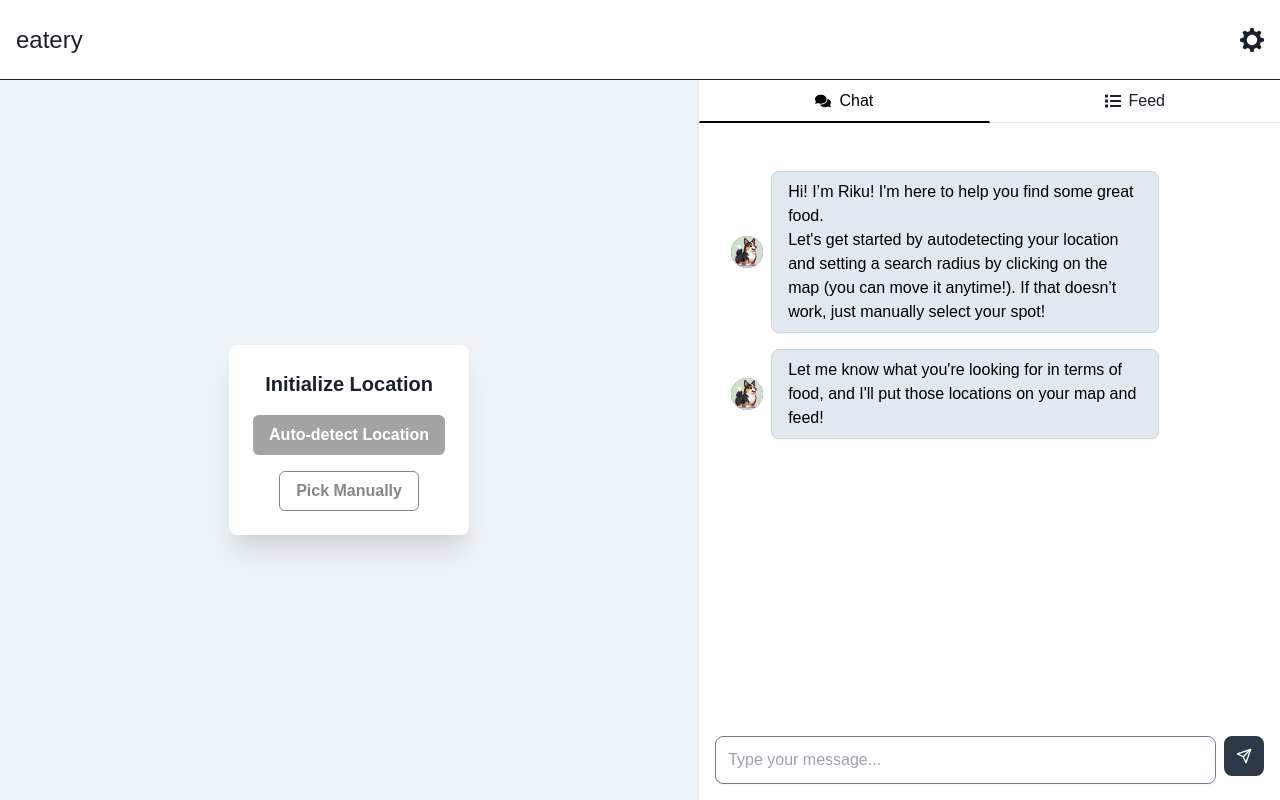
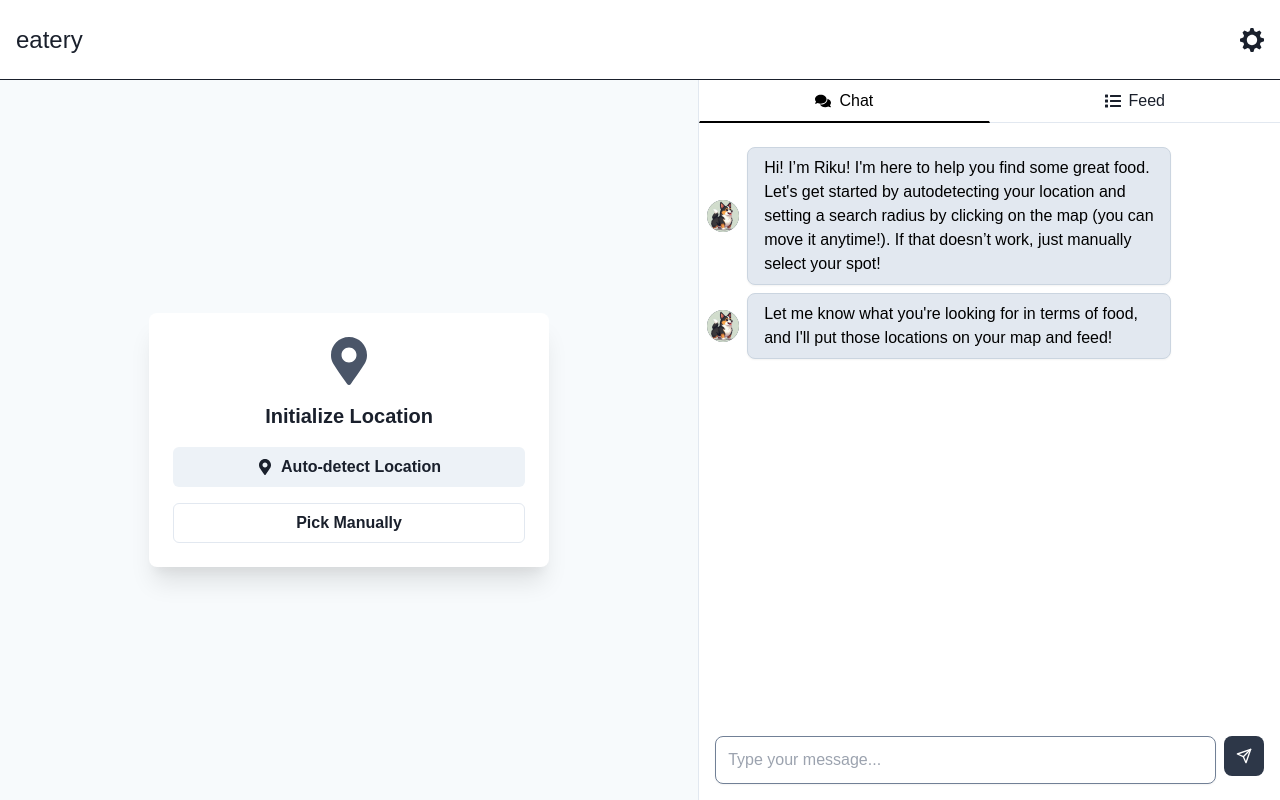
Before and after one commit to anngo-1/eatery, a Next.js app in the folder eatery-client/: page / in a window 1280 px wide. Built offline with nearby package versions, Linux system fonts and the light colour scheme; a web font is replaced by a local one.

Commit message:
fix all type errors, HUGE REFACTOR

```diff
--- a/eatery-client/components/Chatbot.tsx
+++ b/eatery-client/components/Chatbot.tsx
@@ -96,19 +96,19 @@ const Chatbot: React.FC = () => {
         bg="transparent"
         w="100%"
         h="100%"
-        p={4}
+        p={0}
         display="flex"
         flexDirection="column"
         justifyContent="flex-end"
       >
         {/* Chat Messages */}
         <VStack
-          spacing={4}
+          spacing={2}
           align="stretch"
           overflowY="auto"
           flexGrow={1}
-          p={4}
-          mb={4}
+          p={2}
+          mb={0}
         >
           {messages.map((message) => (
             <ScaleFade key={message.id} initialScale={0.9} in>
@@ -144,7 +144,7 @@ const Chatbot: React.FC = () => {
         </VStack>
 
         {/* Input Box */}
-        <Flex as="form" onSubmit={(e) => e.preventDefault()} w="100%">
+        <Flex pb={4} pl={4} pr={4}  as="form" onSubmit={(e) => e.preventDefault()} w="100%">
           <Textarea
             placeholder="Type your message..."
             value={inputValue}
--- a/eatery-client/components/Map.tsx
+++ b/eatery-client/components/Map.tsx
@@ -1,10 +1,11 @@
 // components/Map.tsx
 'use client';
 import React, { useEffect, useState } from 'react';
-import dynamic from 'next/dynamic';
 import { Box, Button, Spinner, Text, VStack, Flex, Input, Stack, FormControl, FormLabel } from '@chakra-ui/react';
 import { MapContainer, TileLayer, Circle, useMap } from 'react-leaflet';
 import L from 'leaflet';
+import { Icon } from '@chakra-ui/react';
+import { FaMapMarkerAlt } from 'react-icons/fa';
 
 import 'leaflet/dist/leaflet.css';
 
@@ -12,7 +13,7 @@ interface MapProps {
   position: { lat: number; lng: number } | null;
   setPosition: (position: { lat: number; lng: number }) => void;
   radius: number;
-  handleRadiusChange: (radius: number) => void; // Accept a number directly
+  handleRadiusChange: (event: React.ChangeEvent<HTMLInputElement>) => void;
   handleInitializeMap: () => void;
   handleManualMode: () => void;
   showMap: boolean;
@@ -26,11 +27,9 @@ function MapEvents({ setPosition }: { setPosition: (latlng: L.LatLng) => void })
 
   useEffect(() => {
     if (!map) return;
-
     const handleClick = (e: L.LeafletMouseEvent) => {
       setPosition(e.latlng);
     };
-
     map.on('click', handleClick);
 
     return () => {
@@ -42,12 +41,17 @@ function MapEvents({ setPosition }: { setPosition: (latlng: L.LatLng) => void })
 }
 
 const Map: React.FC<MapProps> = ({
-  position, setPosition, radius, handleRadiusChange,
-  handleInitializeMap, handleManualMode, showMap,
-  fetchingLocation
+  position,
+  setPosition,
+  radius,
+  handleRadiusChange,
+  handleInitializeMap,
+  handleManualMode,
+  showMap,
+  fetchingLocation,
 }) => {
   const [loading, setLoading] = useState(true);
-  const [zoomLevel, setZoomLevel] = useState(13); // Default zoom level
+  const [zoomLevel, setZoomLevel] = useState(13);
   const [radiusInput, setRadiusInput] = useState(radius === 0 ? '' : radius.toString());
 
   const center: L.LatLngExpression = position ? [position.lat, position.lng] : [51.505, -0.09];
@@ -58,32 +62,56 @@ const Map: React.FC<MapProps> = ({
     }
   }, [zoomLevel]);
 
+
 const onRadiusChange = (event: React.ChangeEvent<HTMLInputElement>) => {
   const value = event.target.value;
   setRadiusInput(value);
 
-    // Update radius, ensuring it's a number or default to 0 if empty
   const newRadius = value === '' ? 0 : Math.max(0, parseFloat(value));
-    handleRadiusChange(newRadius); // Pass the number directly
+
+  const syntheticEvent = {
+    target: {
+      value: newRadius.toString(), // Ensure this is a string
+    },
+  } as React.ChangeEvent<HTMLInputElement>;
+
+  handleRadiusChange(syntheticEvent);
 };
-
   useEffect(() => {
     setRadiusInput(radius === 0 ? '' : radius.toString());
-  }, [radius]);
-
-  if (!showMap) {
+  }, [radius]);  if (!showMap) {
     return (
-      <Flex justifyContent="center" alignItems="center" height="100%" bg="gray.100">
-        <Box p={6} bg="white" borderRadius="lg" shadow="xl" textAlign="center">
+      <Flex justifyContent="center" alignItems="center" height="100%" bg="gray.50">
+      <Box p={6} bg="white" borderRadius="lg" shadow="xl" width="90%" maxWidth="400px" textAlign="center">
+        <Icon as={FaMapMarkerAlt} w={12} h={12} color="gray.600" mb={4} />
         <Text fontSize="xl" fontWeight="bold" mb={4}>Initialize Location</Text>
         <VStack spacing={4}>
-            <Button colorScheme="blackAlpha" onClick={handleInitializeMap}>Auto-detect Location</Button>
-            <Button variant="outline" colorScheme="blackAlpha" onClick={() => { handleManualMode(); setZoomLevel(5); }}>Pick Manually</Button>
+          <Button
+            colorScheme="gray"
+            onClick={handleInitializeMap}
+            width="100%"
+            leftIcon={<Icon as={FaMapMarkerAlt} />}
+            borderRadius="md"
+          >
+            Auto-detect Location
+          </Button>
+          <Button
+            colorScheme="gray"
+            variant="outline"
+            onClick={() => { handleManualMode(); setZoomLevel(5); }}
+            width="100%"
+            borderRadius="md"
+          >
+            Pick Manually
+          </Button>
         </VStack>
-          {fetchingLocation && <Spinner mt={4} color="black" />}
+        {fetchingLocation && (
+          <Box mt={4} display="flex" justifyContent="center" alignItems="center">
+            <Spinner size="md" />
           </Box>
-      </Flex>
-    );
+        )}
+      </Box>
+    </Flex>    );
   }
 
   return (
@@ -97,7 +125,6 @@ const Map: React.FC<MapProps> = ({
         center={center}
         zoom={zoomLevel}
         style={{ height: '100%', width: '100%' }}
-        whenCreated={mapInstance => setZoomLevel(mapInstance.getZoom())}
       >
         <TileLayer
           url="https://{s}.tile.openstreetmap.org/{z}/{x}/{y}.png"
@@ -127,11 +154,11 @@ const Map: React.FC<MapProps> = ({
           <FormControl>
             <FormLabel fontSize="sm">Search Radius (miles)</FormLabel>
             <Input
-              type="text" // Allow empty input
+              type="text"
               value={radiusInput}
               onChange={onRadiusChange}
               size="sm"
-              pattern="[0-9]*\.?[0-9]*" // Restrict input to numbers and period
+              pattern="[0-9]*\.?[0-9]*"
             />
           </FormControl>
         </Stack>
--- a/eatery-client/components/MapContent.tsx
+++ /dev/null
@@ -1,119 +0,0 @@
-// components/MapContent.tsx
-'use client'
-import React, { useEffect, useState } from 'react';
-import { MapContainer, TileLayer, Circle, Marker, useMap } from 'react-leaflet';
-import L from 'leaflet';
-import { Box, Input, Stack, FormControl, FormLabel, Text, Spinner } from '@chakra-ui/react';
-
-import 'leaflet/dist/leaflet.css';
-
-interface MapContentProps {
-  position: { lat: number; lng: number } | null;
-  setPosition: (position: { lat: number; lng: number }) => void;
-  radius: number;
-  handleRadiusChange: (event: React.ChangeEvent<HTMLInputElement>) => void;
-}
-
-const milesToMeters = (miles: number) => miles * 1609.34;
-
-function MapEvents({ setPosition }: { setPosition: (latlng: L.LatLng) => void }) {
-  const map = useMap();
-
-  useEffect(() => {
-    if (!map) return;
-
-    const handleClick = (e: L.LeafletMouseEvent) => {
-      setPosition(e.latlng);
-    };
-
-    map.on('click', handleClick);
-
-    return () => {
-      map.off('click', handleClick);
-    };
-  }, [map, setPosition]);
-
-  return null;
-}
-
-const MapContent: React.FC<MapContentProps> = ({
-  position, setPosition, radius, handleRadiusChange
-}) => {
-  const [map, setMap] = useState<L.Map | null>(null);
-  const [loading, setLoading] = useState(true);
-  const center: L.LatLngExpression = position ? [position.lat, position.lng] : [51.505, -0.09];
-
-  useEffect(() => {
-    if (map) {
-      setLoading(false);
-    }
-  }, [map]);
-
-  return (
-    <Box position="relative" h="100%" w="100%">
-      {loading && (
-        <Box position="absolute" top="50%" left="50%" transform="translate(-50%, -50%)">
-          <Spinner size="xl" />
-        </Box>
-      )}
-      <MapContainer
-        center={center}
-        zoom={13}
-        style={{ height: '100%', width: '100%' }}
-
-      >
-        <TileLayer
-          url="https://{s}.tile.openstreetmap.org/{z}/{x}/{y}.png"
-          attribution='&copy; <a href="https://www.openstreetmap.org/copyright">OpenStreetMap</a> contributors'
-        />
-        <MapEvents setPosition={setPosition} />
-        {position && (
-          <>
-            <Marker position={[position.lat, position.lng]} />
-            <Circle
-              center={[position.lat, position.lng]}
-              radius={milesToMeters(radius)}
-              pathOptions={{ color: 'black', fillColor: 'white', fillOpacity: 0.2, weight: 2 }}
-            />
-          </>
-        )}
-      </MapContainer>
-      <Box
-        position="absolute"
-        top={4}
-        right={4}
-        zIndex={1000}
-        p={3}
-        bg="white"
-        borderRadius="md"
-        shadow="md"
-        maxWidth="200px"
-      >
-        <Stack spacing={2}>
-          <FormControl>
-            <FormLabel fontSize="sm">Search Radius (miles)</FormLabel>
-            <Input type="number" value={radius} onChange={handleRadiusChange} size="sm" />
-          </FormControl>
-        </Stack>
-      </Box>
-      {position && (
-        <Box
-          position="absolute"
-          bottom={4}
-          left={4}
-          zIndex={1000}
-          p={2}
-          bg="white"
-          borderRadius="md"
-          shadow="md"
-        >
-          <Text fontSize="sm" fontWeight="bold">
-            Lat: {position.lat.toFixed(4)}, Lng: {position.lng.toFixed(4)}
-          </Text>
-        </Box>
-      )}
-    </Box>
-  );
-};
-
-export default MapContent;
```
Lines whose indentation alone changed are shown as unchanged.
